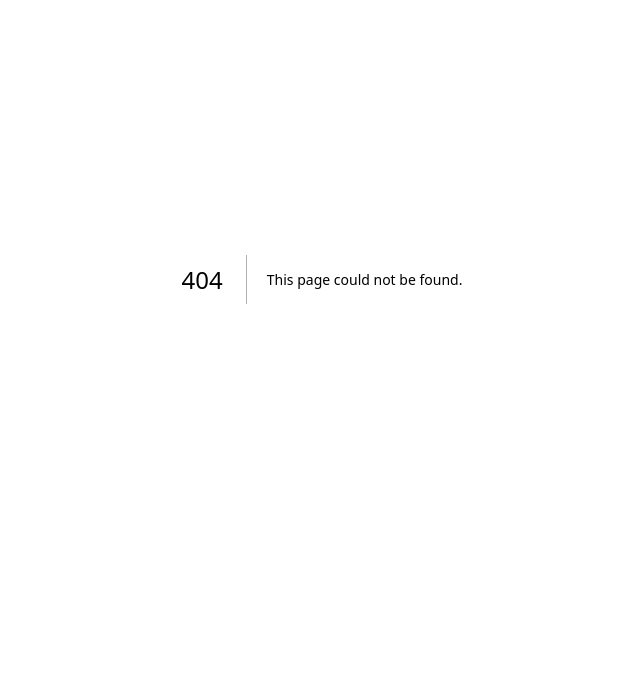
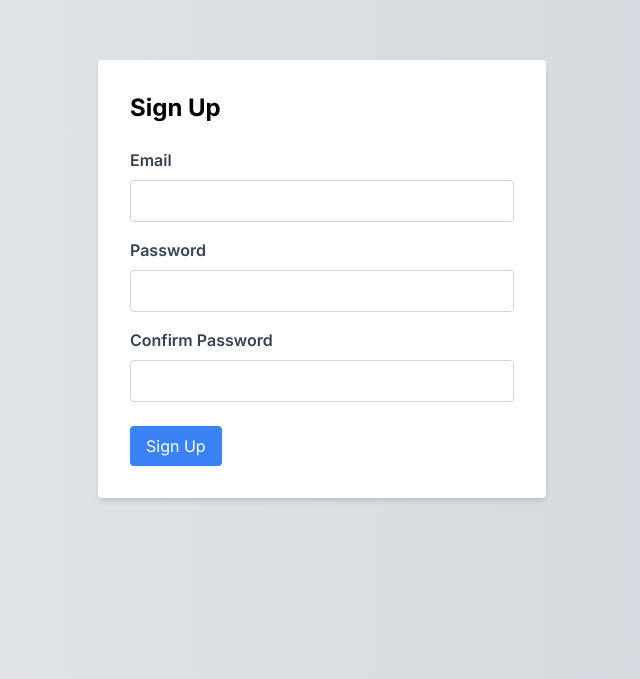
Before and after one commit to kelvinSeamount/Login-Firebase, a Next.js app: page /sign-up in a window 1280 px wide. Before the commit this address had no page. Shown: the part 121-800 px from the top of the page, without its empty margins (318-958 px from the left). Built offline with nearby package versions, Linux system fonts and the light colour scheme.

Commit message:
sign up implement

```diff
--- /dev/null
+++ b/app/sign-up/page.jsx
@@ -0,0 +1,97 @@
+"use client";
+import React, { useState } from "react";
+
+const SignUp = () => {
+  const [email, setEmail] = useState("");
+  const [password, setPassword] = useState("");
+  const [confirmPassword, setConfirmPassword] = useState("");
+
+  const handleEmailChange = (e) => {
+    setEmail(e.target.value);
+  };
+
+  const handlePasswordChange = (e) => {
+    setPassword(e.target.value);
+  };
+
+  const handleConfirmPasswordChange = (e) => {
+    setConfirmPassword(e.target.value);
+  };
+
+  const handleSubmit = (e) => {
+    e.preventDefault();
+    // Add your sign-up logic here
+    console.log("Form submitted:", { email, password, confirmPassword });
+    // You can add form validation and submission logic here
+    setEmail("");
+    setPassword("");
+    setConfirmPassword("");
+  };
+
+  return (
+    <div className="min-h-screen flex items-center justify-center bg-gradient-to-r from-gray-200 to-gray-300">
+      <form
+        onSubmit={handleSubmit}
+        className="bg-white p-8 rounded shadow-md max-w-md w-full"
+      >
+        <h2 className="text-2xl font-bold mb-6">Sign Up</h2>
+        <div className="mb-4">
+          <label
+            htmlFor="email"
+            className="block text-gray-700 font-semibold mb-2"
+          >
+            Email
+          </label>
+          <input
+            type="email"
+            id="email"
+            value={email}
+            onChange={handleEmailChange}
+            className="w-full border border-gray-300 rounded px-3 py-2 focus:outline-none focus:border-blue-500"
+            required
+          />
+        </div>
+        <div className="mb-4">
+          <label
+            htmlFor="password"
+            className="block text-gray-700 font-semibold mb-2"
+          >
+            Password
+          </label>
+          <input
+            type="password"
+            id="password"
+            value={password}
+            onChange={handlePasswordChange}
+            className="w-full border border-gray-300 rounded px-3 py-2 focus:outline-none focus:border-blue-500"
+            required
+          />
+        </div>
+        <div className="mb-6">
+          <label
+            htmlFor="confirmPassword"
+            className="block text-gray-700 font-semibold mb-2"
+          >
+            Confirm Password
+          </label>
+          <input
+            type="password"
+            id="confirmPassword"
+            value={confirmPassword}
+            onChange={handleConfirmPasswordChange}
+            className="w-full border border-gray-300 rounded px-3 py-2 focus:outline-none focus:border-blue-500"
+            required
+          />
+        </div>
+        <button
+          type="submit"
+          className="bg-blue-500 text-white py-2 px-4 rounded hover:bg-blue-600 focus:outline-none focus:bg-blue-600"
+        >
+          Sign Up
+        </button>
+      </form>
+    </div>
+  );
+};
+
+export default SignUp;
--- a/package.json
+++ b/package.json
@@ -12,7 +12,8 @@
     "firebase": "^10.7.1",
     "next": "14.0.4",
     "react": "^18",
-    "react-dom": "^18"
+    "react-dom": "^18",
+    "react-firebase-hooks": "^5.1.1"
   },
   "devDependencies": {
     "autoprefixer": "^10.0.1",
```
Also changed, not shown: 1 other file (tests, documents, lock files or other folders).
